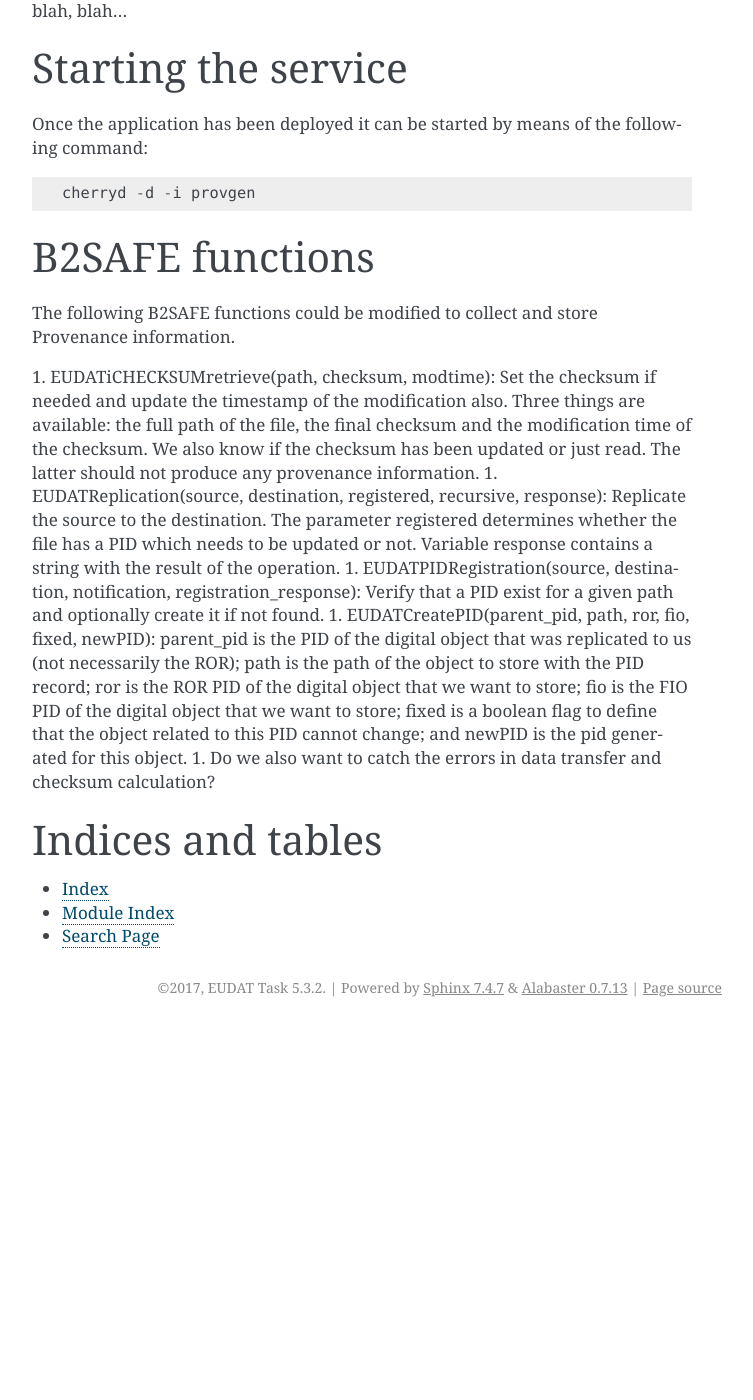
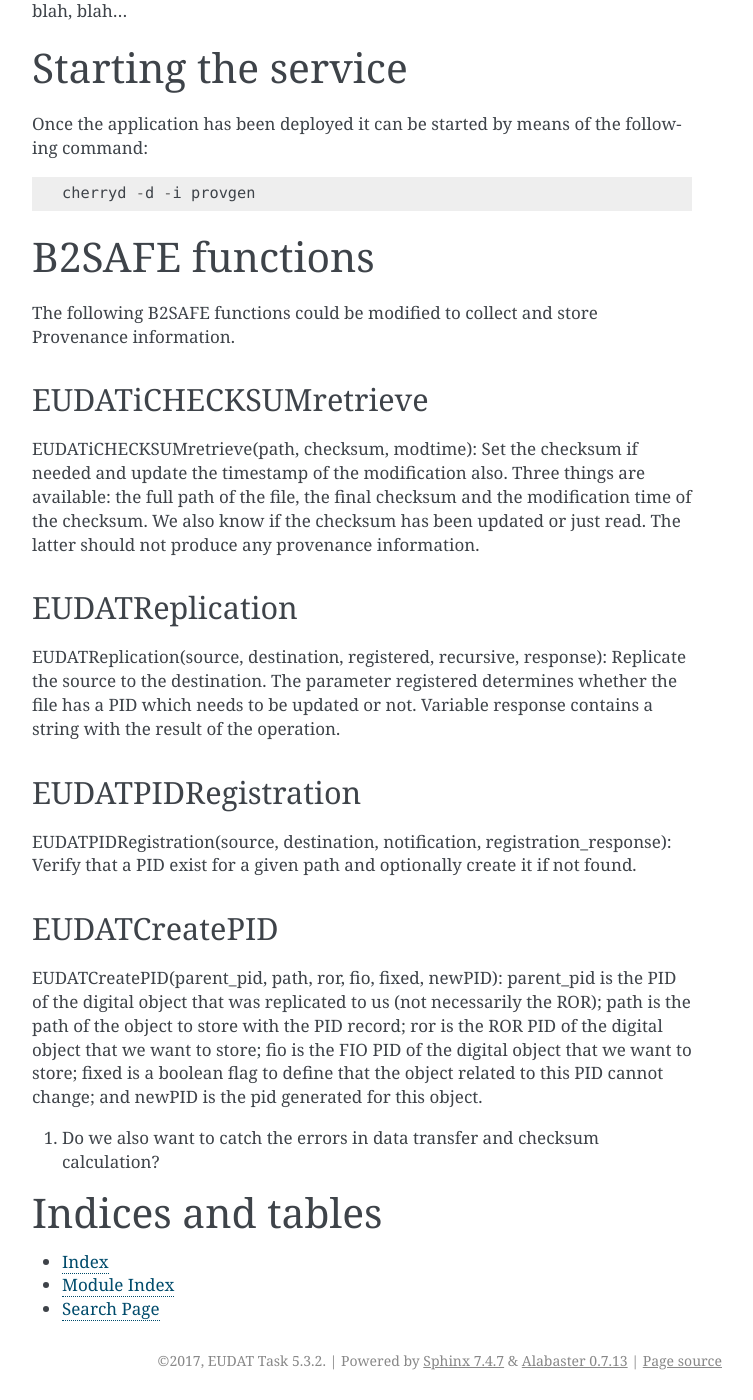
Before and after one commit to javiquinte/provgen, a Sphinx documentation site: the page built from docs/source/index.rst, in a window 1280 px wide and 1400 px high, scrolled down 667 px. Shown: the whole window, without its empty margins (388-1141 px from the left). Built offline with Sphinx 7.4.7, drawn with Linux system fonts in a browser that asks for light colours; before the commit the page ends 1694 px from its top, so only the background shows below that.

Commit message:
Reformat documentation

```diff
--- a/docs/source/index.rst
+++ b/docs/source/index.rst
@@ -44,10 +44,27 @@
 
 The following B2SAFE functions could be modified to collect and store Provenance information.
 
-1. EUDATiCHECKSUMretrieve(path, checksum, modtime): Set the checksum if needed and update the timestamp of the modification also. Three things are available: the full path of the file, the final checksum and the modification time of the checksum. We also know if the checksum has been updated or just read. The latter should not produce any provenance information.
-1. EUDATReplication(source, destination, registered, recursive, response): Replicate the source to the destination. The parameter registered determines whether the file has a PID which needs to be updated or not. Variable response contains a string with the result of the operation.
-1. EUDATPIDRegistration(source, destination, notification, registration_response): Verify that a PID exist for a given path and optionally create it if not found.
-1. EUDATCreatePID(parent_pid, path, ror, fio, fixed, newPID): parent_pid is the PID of the digital object that was replicated to us (not necessarily the ROR); path is the path of the object to store with the PID record; ror is the ROR PID of the digital object that we want to store; fio is the FIO PID of the digital object that we want to store; fixed is a boolean flag to define that the object related to this PID cannot change; and newPID is the pid generated for this object.
+EUDATiCHECKSUMretrieve
+--------------------------
+
+EUDATiCHECKSUMretrieve(path, checksum, modtime):
+Set the checksum if needed and update the timestamp of the modification also. Three things are available: the full path of the file, the final checksum and the modification time of the checksum. We also know if the checksum has been updated or just read. The latter should not produce any provenance information.
+
+EUDATReplication
+----------------
+EUDATReplication(source, destination, registered, recursive, response):
+Replicate the source to the destination. The parameter registered determines whether the file has a PID which needs to be updated or not. Variable response contains a string with the result of the operation.
+
+EUDATPIDRegistration
+--------------------
+EUDATPIDRegistration(source, destination, notification, registration_response):
+Verify that a PID exist for a given path and optionally create it if not found.
+
+EUDATCreatePID
+--------------
+EUDATCreatePID(parent_pid, path, ror, fio, fixed, newPID):
+parent_pid is the PID of the digital object that was replicated to us (not necessarily the ROR); path is the path of the object to store with the PID record; ror is the ROR PID of the digital object that we want to store; fio is the FIO PID of the digital object that we want to store; fixed is a boolean flag to define that the object related to this PID cannot change; and newPID is the pid generated for this object.
+
 1. Do we also want to catch the errors in data transfer and checksum calculation?
 
 Indices and tables
```
